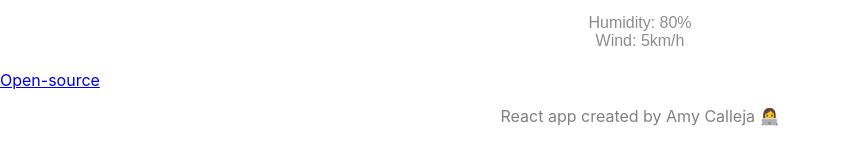
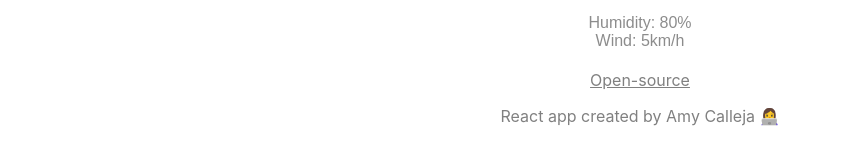
Before and after one commit to amy-calleja/react-weather-app, a React (Create React App) app: page / in a window 1280 px wide. Shown: the part 448-608 px from the top of the page, without its empty margins (0-857 px from the left). Built offline with nearby package versions, Linux system fonts and the light colour scheme.

Commit message:
updated app.css

```diff
--- a/src/App.css
+++ b/src/App.css
@@ -31,7 +31,8 @@ h3 {
 
 h2,
 h3,
-p {
+p,
+a {
   text-align: center;
   display: block;
   color: grey;
```
